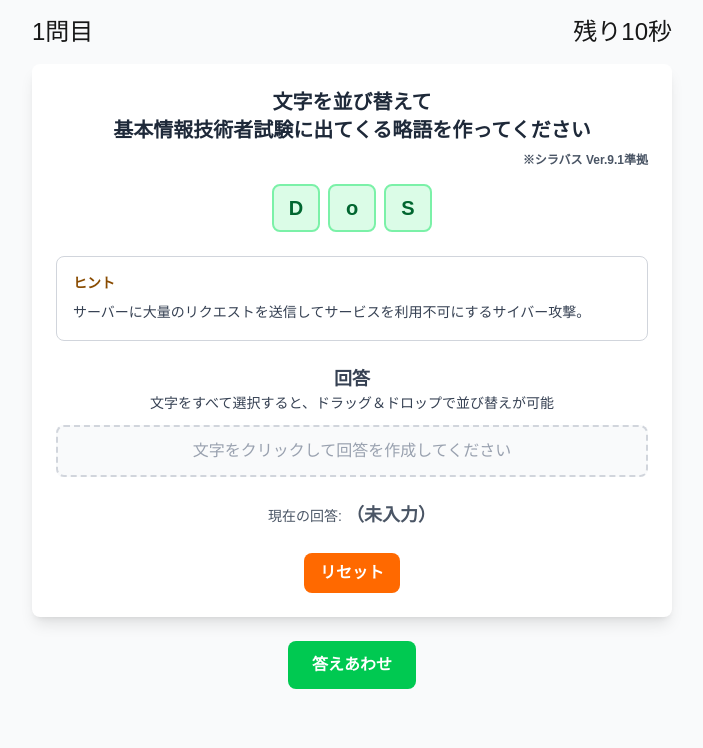
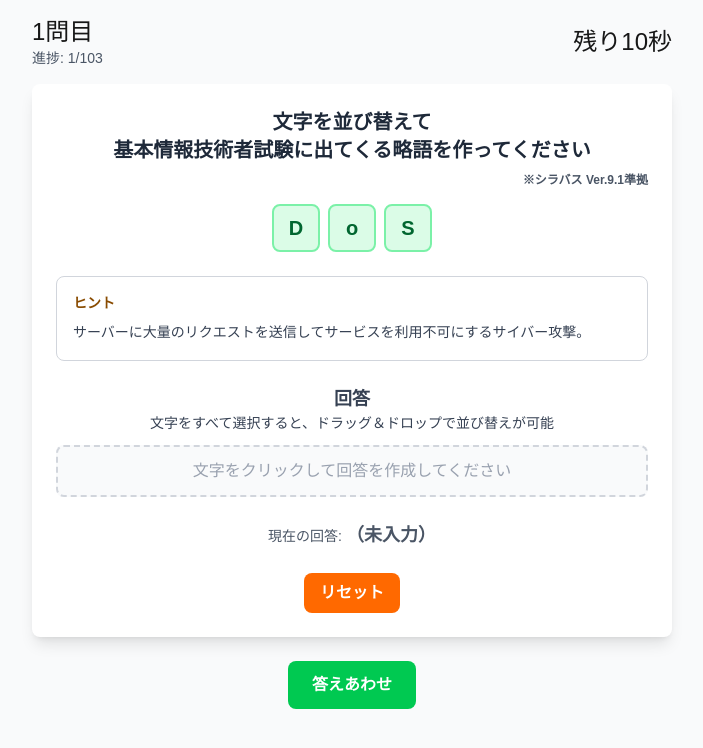
Before and after one commit to koza-ken/shufflemoji, a Next.js app in the folder word-scramble-nextjs/: page /game/fe in a window 1280 px wide. Shown: the top 748 px of the page, without its empty margins (288-991 px from the left). Built offline with nearby package versions, Linux system fonts and the light colour scheme.

Commit message:
add:ヘッダーコンポーネントに、2周目以降がわかるように追加

```diff
--- a/word-scramble-nextjs/components/game/Header.tsx
+++ b/word-scramble-nextjs/components/game/Header.tsx
@@ -3,17 +3,25 @@
 type HeaderProps = {
   count: number;
   time: number;
+  progress?: string;
+  round?: number;
 };
 
-export const Header = ({ count, time }: HeaderProps) => {
+export const Header = ({ count, time, progress, round }: HeaderProps) => {
   return (
     <div className="max-w-2xl mx-auto px-4">
       <div className="bg-gray-50 flex items-center justify-between">
-        <div>
+        <div className="flex flex-col items-start">
           <p className="text-2xl">{count}問目</p>
+          {progress && (
+            <p className="text-sm text-gray-600">進捗: {progress}</p>
+          )}
         </div>
-        <div>
+        <div className="flex flex-col items-end">
           <p className="text-2xl">残り{time}秒</p>
+          {round && round > 1 && (
+            <p className="text-sm text-gray-600 font-bold">{round}回目</p>
+          )}
         </div>
       </div>
     </div>
```
